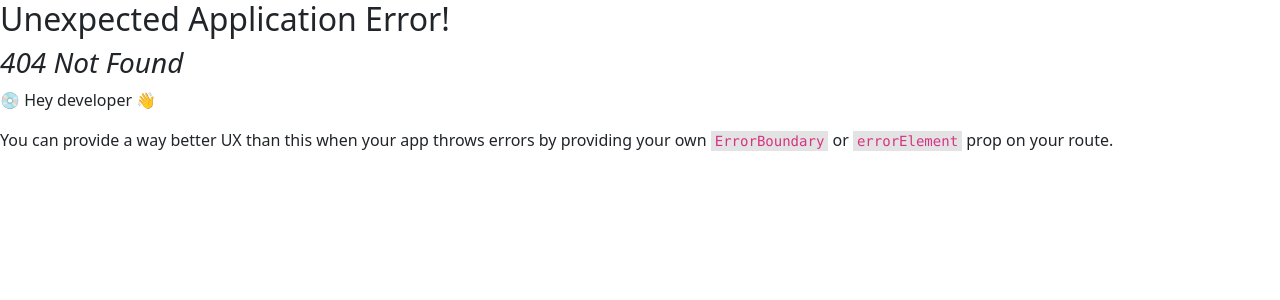
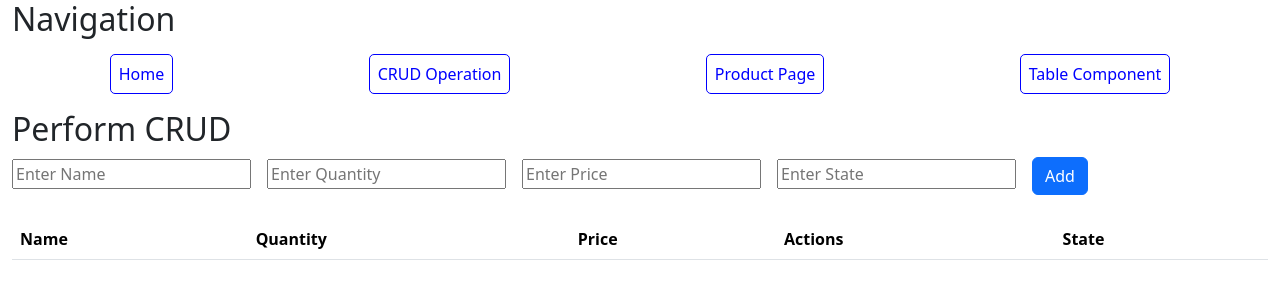
Before and after one commit to jimishgenai/React_Training_Hindi, a React (Vite) app in the folder react-blog/: page /ReactCrud in a window 1280 px wide. Before the commit this address had no page. Shown: the top 300 px of the page. Built offline with nearby package versions, Linux system fonts and the light colour scheme.

Commit message:
modified the changes

```diff
--- a/react-blog/src/App.jsx
+++ b/react-blog/src/App.jsx
@@ -7,9 +7,9 @@ function App() {
     <div className="container-fluid">
       <h2>Navigation</h2>
 
-      <ul className="nav nav-pills nav-fill">
+      <ul className="nav nav-pills nav-fill my-4">
         <li className="nav-item"><Link to="/">Home</Link></li>
-        <li className="nav-item"><Link to="/ProductList">CRUD</Link></li>
+        <li className="nav-item"><Link to="/ReactCrud">CRUD Operation</Link></li>
         <li className="nav-item"><Link to="/ProductPage">Product Page</Link></li>
         <li className="nav-item"><Link to="/TableComponent">Table Component</Link></li>
       </ul>
--- a/react-blog/src/assets/globalStyles.css
+++ b/react-blog/src/assets/globalStyles.css
@@ -1,7 +1,11 @@
-/* a {
-    color: #fff !important;
+a {
+    border: 1px solid blue;
+    border-radius: 5px;
+    color: blue!important;
+    padding: 0.5em;
     text-decoration: none;
 }
 a:hover{
-    color: red !important;
-} */
+    background: blue;
+    color: #fff !important;
+}
--- a/react-blog/src/components/practice/ProductListNew.jsx
+++ b/react-blog/src/components/practice/ReactCrud.jsx
@@ -1,6 +1,6 @@
 import React, { useState } from "react";
 
-function ProductListNew() {
+function ReactCrud() {
     const [name, setName] = useState("");
     const [quantity, setQuantity] = useState("");
     const [price, setPrice] = useState("");
@@ -103,8 +103,8 @@ function ProductListNew() {
                                     <td> &#x20b9; {item.price}</td>
                                     <td> {item.state}</td>
                                     <td>
-                                        <button onClick={() => editItem(i)}>Edit</button>
-                                        <button onClick={() => deleteItem(i)}>Delete</button>
+                                        <button className="me-3 btn btn-primary" onClick={() => editItem(i)}>Edit</button>
+                                        <button className="btn btn-primary" onClick={() => deleteItem(i)}>Delete</button>
                                     </td>
                                 </tr>
                             )
@@ -116,4 +116,4 @@ function ProductListNew() {
     );
 };
 
-export default ProductListNew;
+export default ReactCrud;
--- a/react-blog/src/main.jsx
+++ b/react-blog/src/main.jsx
@@ -4,10 +4,9 @@ import { RouterProvider, createBrowserRouter } from "react-router-dom";
 
 import App from "./App";
 import DisplayPosts from "./components/practice/DisplayPosts";
-import ProductListNew from "./components/practice/ProductListNew";
+import ReactCrud from "./components/practice/ReactCrud";
 import ProductPage from "./components/practice/ProductPage";
 import TableComponent from "./components/practice/TableComponent";
-
 
 
 const router = createBrowserRouter([
@@ -16,7 +15,7 @@ const router = createBrowserRouter([
     element: <App />,
     children: [
       { path: "", element: <DisplayPosts /> },
-      { path: "ProductList", element: <ProductListNew /> },
+      { path: "ReactCrud", element: <ReactCrud /> },
       { path: "ProductPage", element: <ProductPage /> },
       { path: "TableComponent", element: <TableComponent /> }
     ],
```
Also changed, not shown: react-blog/src/Router.jsx (deleted, +0 -27 lines).
